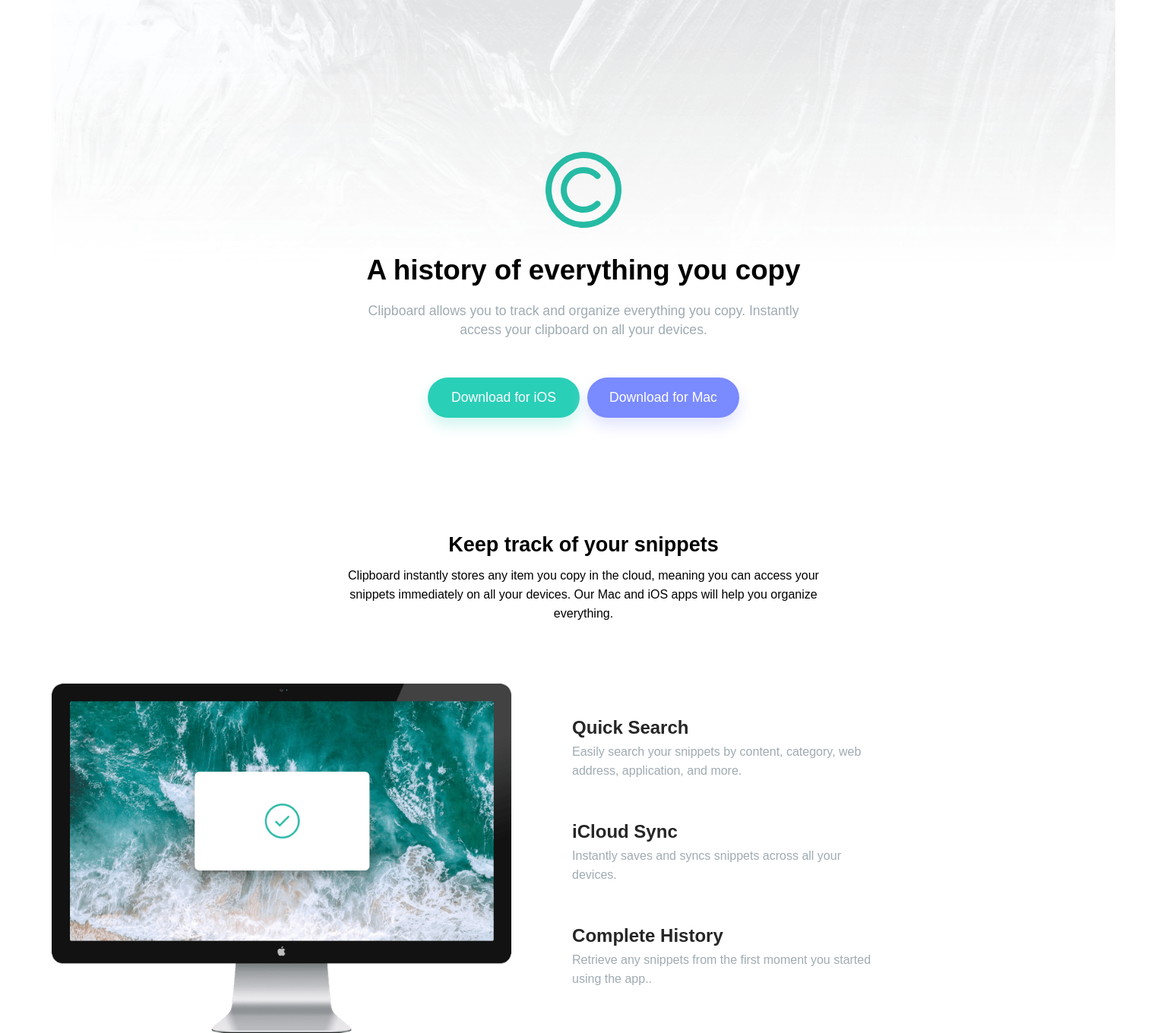
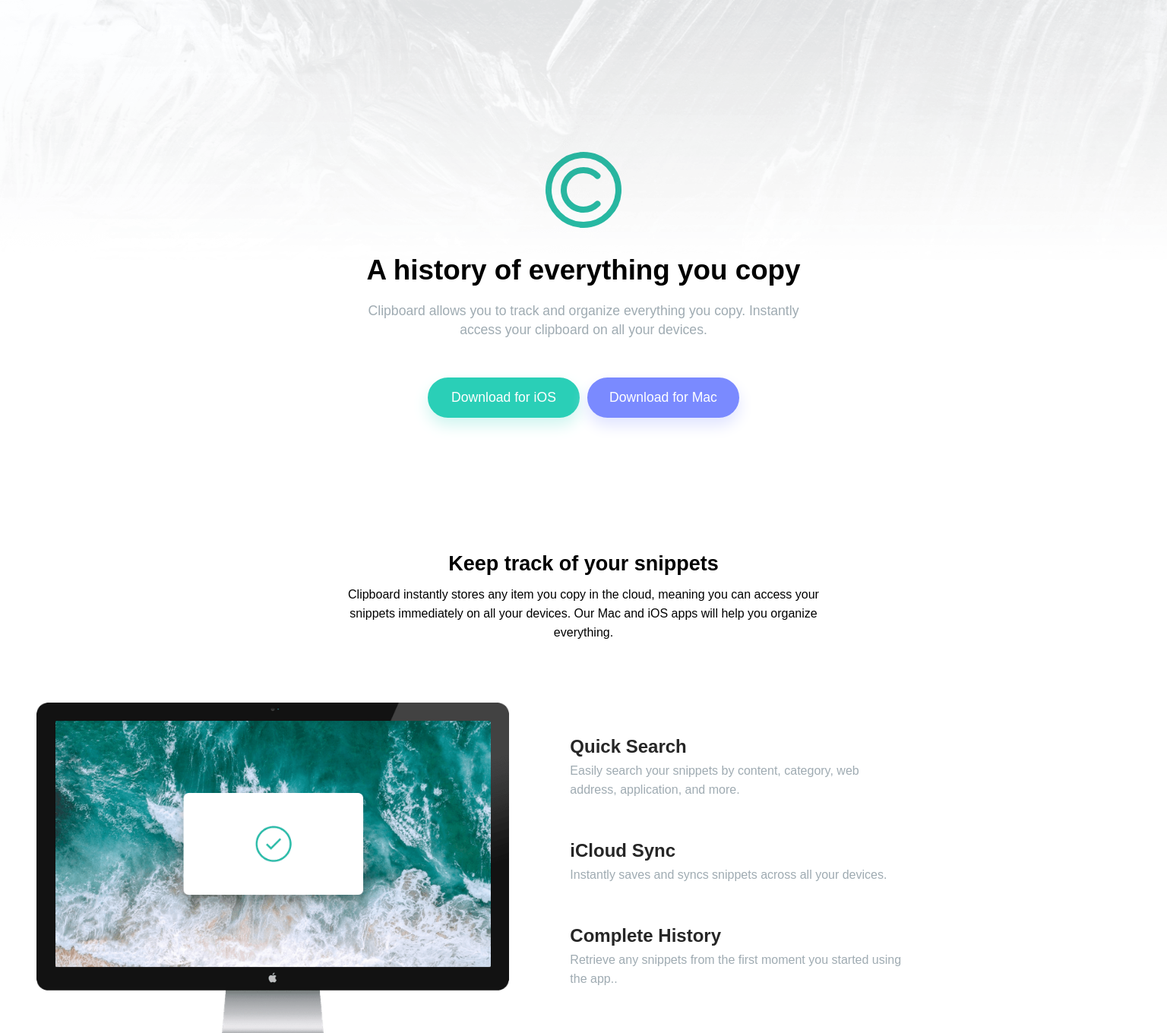
Before and after one commit to ajormoses/clipboard-landing-page, a plain HTML site: page index.html in a window 1536 px wide. Shown: the top 1360 px of the page at 76% size. Drawn offline with Linux system fonts and the light colour scheme; a web font is replaced by a local one.

Commit message:
project completed

```diff
--- a/index.html
+++ b/index.html
@@ -30,6 +30,18 @@
   <body>
     <main>
       <header>
+        <div class="header-bg">
+          <img
+            class="mobile-bg"
+            src="./images/bg-header-mobile.png"
+            alt="bg-header-mobile"
+          />
+          <img
+            class="desktop-bg"
+            src="./images/bg-header-desktop.png"
+            alt="bg-header-desktop"
+          />
+        </div>
         <div class="container">
           <div class="logo">
             <img src="./images/logo.svg" alt="logo" />
@@ -229,6 +241,7 @@
           </ul>
           <div class="footer-media">
             <div class="facebook">
+              <a href="https://facebook.com/ajormoses">
                 <svg width="24" height="24" xmlns="http://www.w3.org/2000/svg">
                   <path
                     d="M22.675 0H1.325C.593 0 0 .593 0 1.325v21.351C0 23.407.593 24 1.325 24H12.82v-9.294H9.692v-3.622h3.128V8.413c0-3.1 1.893-4.788 4.659-4.788 1.325 0 2.463.099 2.795.143v3.24l-1.918.001c-1.504 0-1.795.715-1.795 1.763v2.313h3.587l-.467 3.622h-3.12V24h6.116c.73 0 1.323-.593 1.323-1.325V1.325C24 .593 23.407 0 22.675 0z"
@@ -236,8 +249,10 @@
                     fill-rule="nonzero"
                   />
                 </svg>
+              </a>
             </div>
             <div class="twitter">
+              <a href="https://twitter.com/ajor_moses">
                 <svg width="24" height="20" xmlns="http://www.w3.org/2000/svg">
                   <path
                     d="M24 2.557a9.83 9.83 0 01-2.828.775A4.932 4.932 0 0023.337.608a9.864 9.864 0 01-3.127 1.195A4.916 4.916 0 0016.616.248c-3.179 0-5.515 2.966-4.797 6.045A13.978 13.978 0 011.671 1.149a4.93 4.93 0 001.523 6.574 4.903 4.903 0 01-2.229-.616c-.054 2.281 1.581 4.415 3.949 4.89a4.935 4.935 0 01-2.224.084 4.928 4.928 0 004.6 3.419A9.9 9.9 0 010 17.54a13.94 13.94 0 007.548 2.212c9.142 0 14.307-7.721 13.995-14.646A10.025 10.025 0 0024 2.557z"
@@ -245,8 +260,10 @@
                     fill-rule="nonzero"
                   />
                 </svg>
+              </a>
             </div>
             <div class="instagram">
+              <a href="https://instagram.com/mozizmax">
                 <svg width="24" height="24" xmlns="http://www.w3.org/2000/svg">
                   <path
                     d="M12 2.163c3.204 0 3.584.012 4.85.07 3.252.148 4.771 1.691 4.919 4.919.058 1.265.069 1.645.069 4.849 0 3.205-.012 3.584-.069 4.849-.149 3.225-1.664 4.771-4.919 4.919-1.266.058-1.644.07-4.85.07-3.204 0-3.584-.012-4.849-.07-3.26-.149-4.771-1.699-4.919-4.92-.058-1.265-.07-1.644-.07-4.849 0-3.204.013-3.583.07-4.849.149-3.227 1.664-4.771 4.919-4.919 1.266-.057 1.645-.069 4.849-.069zM12 0C8.741 0 8.333.014 7.053.072 2.695.272.273 2.69.073 7.052.014 8.333 0 8.741 0 12c0 3.259.014 3.668.072 4.948.2 4.358 2.618 6.78 6.98 6.98C8.333 23.986 8.741 24 12 24c3.259 0 3.668-.014 4.948-.072 4.354-.2 6.782-2.618 6.979-6.98.059-1.28.073-1.689.073-4.948 0-3.259-.014-3.667-.072-4.947-.196-4.354-2.617-6.78-6.979-6.98C15.668.014 15.259 0 12 0zm0 5.838a6.162 6.162 0 100 12.324 6.162 6.162 0 000-12.324zM12 16a4 4 0 110-8 4 4 0 010 8zm6.406-11.845a1.44 1.44 0 100 2.881 1.44 1.44 0 000-2.881z"
@@ -254,6 +271,7 @@
                     fill-rule="nonzero"
                   />
                 </svg>
+              </a>
             </div>
           </div>
         </div>
--- a/scss/_desktop.scss
+++ b/scss/_desktop.scss
@@ -1,15 +1,3 @@
-@media only screen and (min-width: 500px) {
-  section {
-    margin-top: 750px;
-  }
-}
-
-@media only screen and (min-width: 700px) {
-  section {
-    margin-top: 850px;
-  }
-}
-
 @media only screen and (min-width: 1000px) {
   .container {
     width: 700px;
@@ -21,9 +9,20 @@
   }
 
   header {
-    background: url(/images/bg-header-desktop.png) no-repeat;
-    background-size: cover;
-    height: 350px;
+    .header-bg {
+      position: absolute;
+      width: 100%;
+
+      .desktop-bg {
+        display: block;
+        height: 350px;
+        width: 100%;
+      }
+
+      .mobile-bg {
+        display: none;
+      }
+    }
 
     .container {
       .logo {
@@ -60,8 +59,6 @@
   }
 
   section {
-    margin-top: 350px;
-
     .fullContainer {
       display: flex;
       justify-content: space-between;
@@ -255,10 +252,6 @@
 }
 
 @media only screen and (min-width: 1400px) {
-  main {
-    width: 1400px;
-    margin: auto;
-  }
   .container {
     width: 1200px;
   }
@@ -287,11 +280,13 @@
       }
     }
 
-    .snippet-wrap {
-      padding-top: 70px;
+    .snippet {
+      &-wrap {
+        padding-top: 70px;
 
-      p {
-        padding-right: 300px;
+        p {
+          padding-right: 300px;
+        }
       }
     }
 
@@ -319,3 +314,10 @@
     }
   }
 }
+
+@media only screen and (min-width: 1440px) {
+  .fullContainer {
+    width: 1440px;
+    margin: auto;
+  }
+}
--- a/scss/style.scss
+++ b/scss/style.scss
@@ -31,9 +31,19 @@
 }
 
 header {
-  background: url(/images/bg-header-mobile.png);
-  background-size: cover;
-  height: 350px;
+  .header-bg {
+    position: absolute;
+    width: 100%;
+
+    .desktop-bg {
+      display: none;
+    }
+
+    .mobile-bg {
+      height: 350px;
+      width: 100%;
+    }
+  }
 
   .container {
     .logo {
@@ -58,7 +68,7 @@
 }
 
 section {
-  margin-top: 650px;
+  margin-top: 150px;
 
   .first-article {
     h2 {
```
Also changed, not shown: css/style.css. Lines whose indentation alone changed are shown as unchanged.
